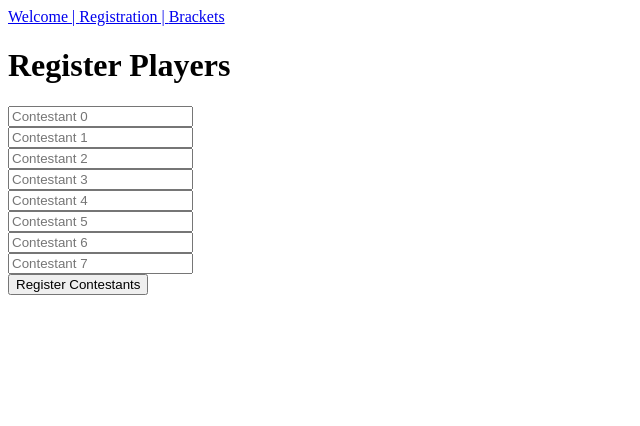
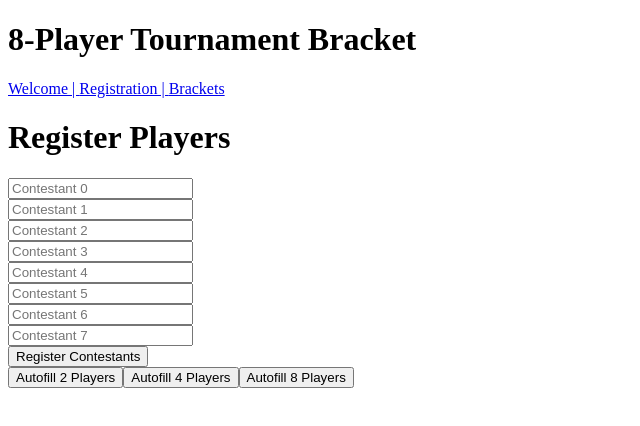
Before and after one commit to anicho16/AngularTournament, an Angular app: page /registration in a window 1280 px wide. Shown: the top 426 px of the page, without its empty margins (0-640 px from the left). Built offline with nearby package versions, Linux system fonts and the light colour scheme.

Commit message:
Created autofill buttons

```diff
--- a/src/app/app.component.html
+++ b/src/app/app.component.html
@@ -1,3 +1,4 @@
+<h1>8-Player Tournament Bracket</h1>
 <div class="links">
   <span><a routerLink="/hello" routerLinkActive="active">Welcome | </a></span>
   <span><a routerLink="/registration" routerLinkActive="active"> Registration | </a></span>
--- a/src/app/tournament/brackets/brackets.component.html
+++ b/src/app/tournament/brackets/brackets.component.html
@@ -84,7 +84,7 @@
       </div>
     </div>
     <div *ngIf="contestants.length >= 4" class="match-two">
-      <h3>March 2</h3>
+      <h3>Match 2</h3>
       <div>
         <label class="radio-inline">
           <input type="radio" name="setTwo"
--- a/src/app/tournament/registration/registration.component.html
+++ b/src/app/tournament/registration/registration.component.html
@@ -21,3 +21,8 @@
     <button type="submit">Register Contestants</button>
   </form>
 </div>
+<div>
+  <button (click)="autofillTwo()">Autofill 2 Players</button>
+  <button (click)="autofillFour()">Autofill 4 Players</button>
+  <button (click)="autofillEight()">Autofill 8 Players</button>
+</div>
--- a/src/app/tournament/registration/registration.component.ts
+++ b/src/app/tournament/registration/registration.component.ts
@@ -23,15 +23,14 @@ export class RegistrationComponent {
   registerContestants(playersForm){
     this.message = "";
     if (playersForm.invalid) {
-      this.message = 'Please correct all errors and resubmit the form';
+      this.message = 'Error. Please enter players again.';
       this.rosterService.resetContestants();
       this.isShown = false;
-      this.players = [];
+      this.players = ['', '', '', '', '', '', '', ''];
     } else {
       console.log(this.players);
       for(let player of this.players) {
         this.rosterService.addContestant(player);
-        //this.message.concat(player);
         this.isShown = true;
       }
 
@@ -58,5 +57,19 @@ export class RegistrationComponent {
     return index;
   }
 
+  autofillTwo() {
+    this.players = ["Mario", "Luigi"];
+    console.log("Autofill 2: " + this.players);
+  }
+
+  autofillFour() {
+    this.players = ["Mario", "Luigi", "Peach", "Daisy"];
+    console.log("Autofill 2: " + this.players);
+  }
+
+  autofillEight() {
+    this.players = ["Mario", "Luigi", "Peach", "Daisy", "DK", "Toad", "Yoshi", "Toadette"];
+    console.log("Autofill 2: " + this.players);
+  }
 
 }
```
